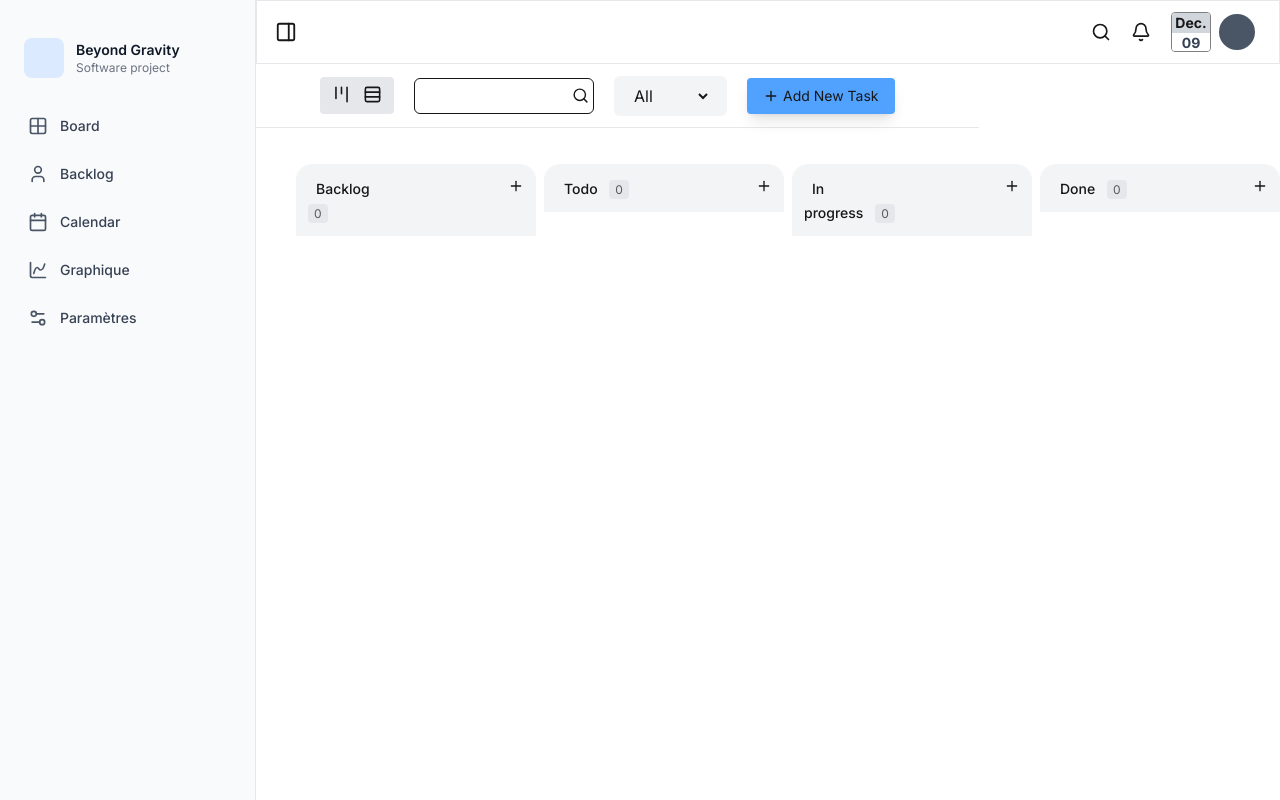
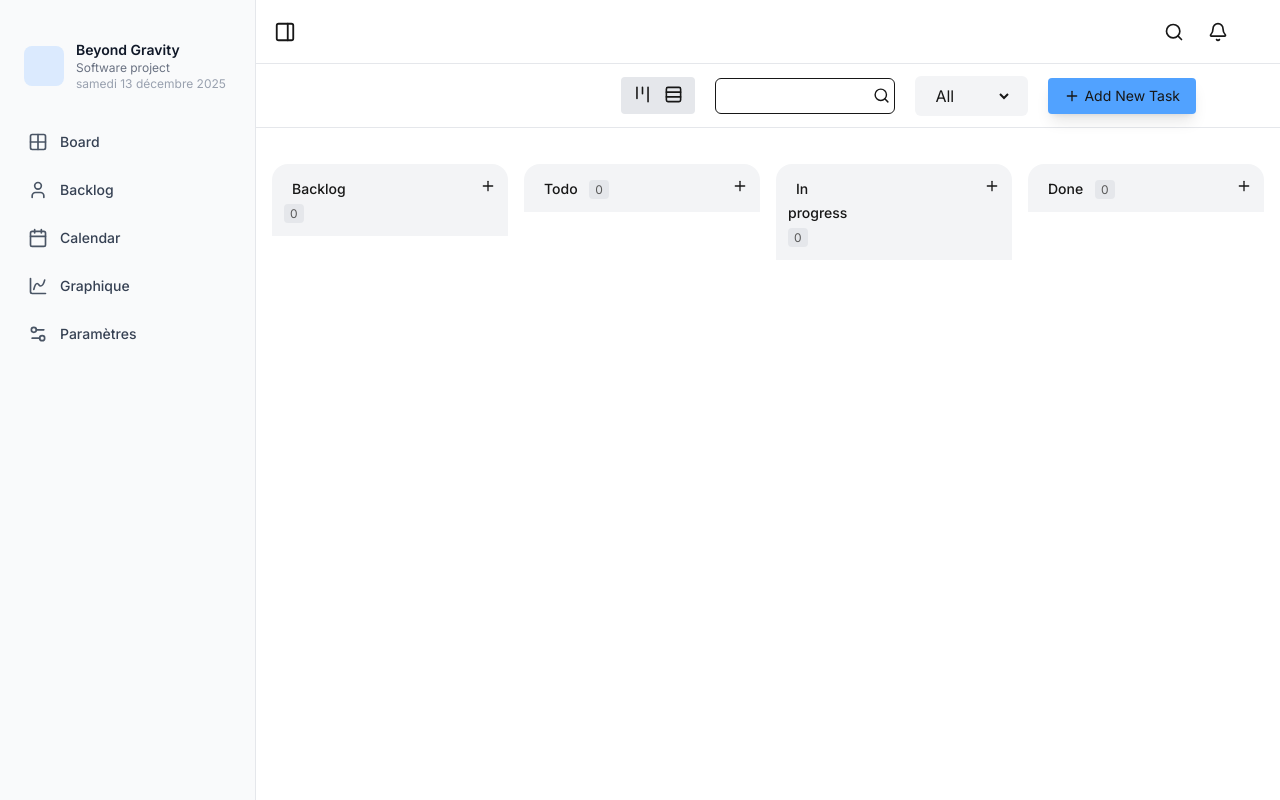
Before and after one commit to bakar255/todogit, a Next.js app: page / in a window 1280 px wide. Built offline with nearby package versions, Linux system fonts and the light colour scheme.

Commit message:
feat: add LabelTask component for task filtering and management

```diff
--- a/app/components/dashboard/dashboard.tsx
+++ b/app/components/dashboard/dashboard.tsx
@@ -99,7 +99,7 @@ type Task = TaskData & {
          <LabelTask onAddTask={() => handleAddTask('todo')} FilterPropriety={setFilterPriority} />
       </div>
 
-      <div className=" ml-10 flex cols-span-3 space-x-2 t-4 mt-5">
+      <div className="px-4 flex w-full justify-center space-x-4 mt-5">
 
         {columns.map(col => (
           <KanbanCol
--- a/app/components/navbar.tsx
+++ b/app/components/navbar.tsx
@@ -6,30 +6,26 @@ import { User, Bell, Search, Calendar, PanelRight} from "lucide-react"
 
 export default function Navbar() {
   const formatDate = useFormatDate();
+  const currentDate = new Date();
+  const month = currentDate.toLocaleString('en-US', { month: 'short' });
+  const day = currentDate.getDate();
 
   return (
-    <div className="w-full h-16 flex items-center justify-end px-6 border border-gray-200 relative">
+    <div className="w-full h-16 flex items-center justify-end px-6 border-b border-gray-200 relative">
 
       <div className="absolute left-4.5 items-center">
         <PanelRight size={22} className="cursor-pointer"/>
       </div>
 
-        <div className="space-x-5 mr-3 flex">
+        <div className="space-x-6 mr-3 flex">
         <Search size={20} className="cursor-pointer" />
         <Bell size={20} className="cursor-pointer" />
         </div>
 
       <div className="flex space-x-2 cursor-pointer rounded-sm p-2">
 
-  <div className="icon-container flex-center-center rounded overflow-hidden">
-  <div className="text-center full-height calendar rounded bg-white">
-      <div className="nowrap text-sm font-bold bg-gray-300">Dec.</div>
-      <div className="text-sm text-gray-700 font-bold">09</div>
-  </div>
-  </div>
 
       </div>
-      <div className="w-9 h-9 rounded-full bg-gray-600"></div>
     </div>
   );
 }
--- a/app/components/sidebar/sidebar.tsx
+++ b/app/components/sidebar/sidebar.tsx
@@ -25,6 +25,9 @@ export default function Sidebar() {
               <span>{item.objet}</span>
             </button>
           ))}
+            <div className="absolute bottom-4 w-full rounded ">
+
+            </div>
         </nav>
       </aside>
 
--- a/app/components/sidebar/sidebarHeader.tsx
+++ b/app/components/sidebar/sidebarHeader.tsx
@@ -3,6 +3,12 @@ import Image from "next/image";
 // Function to display orgs's information in the sidebar
 
 export default function SidebarHeader() {
+  const currentDate = new Date().toLocaleDateString('fr-FR', {
+    weekday: 'long',
+    year: 'numeric',
+    month: 'long',
+    day: 'numeric'
+  });
 
   return (
     <div className="w-full px-2 mb-4">
@@ -13,6 +19,7 @@ export default function SidebarHeader() {
         <div className="flex flex-col py-4">
           <span className="text-sm font-semibold text-gray-900">Beyond Gravity</span>
           <span className="text-xs text-gray-500">Software project</span>
+          <span className="text-xs text-gray-400">{currentDate}</span>
         </div>
       </div>
 
--- a/app/components/task/labels/LabelTask.tsx
+++ b/app/components/task/labels/LabelTask.tsx
@@ -15,10 +15,8 @@ export default function LabelTask({onAddTask, FilterPropriety}: LabelProps) {
 
     const [selectedOption, setSelectedOption] = useState("");
 
-
-          return (
-                     <div className="flex px-16 border-b border-gray-200 h-16 items-center justify-end space-x-5">
-
+              return (
+             <div className="flex w-full px-16 border-b border-gray-200 h-16 items-center justify-end space-x-5">
                       {/* Display task card  */}
                         <div className="bg-gray-200 px-2 rounded-sm space-x-1 py-1 items-center ">
                             <button className="focus:bg-white text-foreground cursor-pointer rounded-sm px-1 py-1 "> <Kanban  size={19}/> </button>
--- a/app/ui/Button.tsx
+++ b/app/ui/Button.tsx
@@ -6,7 +6,6 @@ interface ButtonProps
         title: string;
         onClick: () => void;
     }
-
 
 export const Button = React.forwardRef<HTMLButtonElement, ButtonProps>(
     ({title, className="", onClick, ...props }, ref) => {
--- a/app/ui/PriorityBadge.tsx
+++ b/app/ui/PriorityBadge.tsx
@@ -7,7 +7,7 @@ interface PriorityProps {
 
 const priorityMap: Record<Priority, { class: string; label: string }> = {
     low: {
-      class: 'text-xs px-2 py-1 text-white border border-blue-200 rounded bg-green-400',
+      class: 'text-xs px-2 py-1 text-white border border-blue-200 rounded bg-green-800',
       label: 'Low'
     },
     medium: {
```
